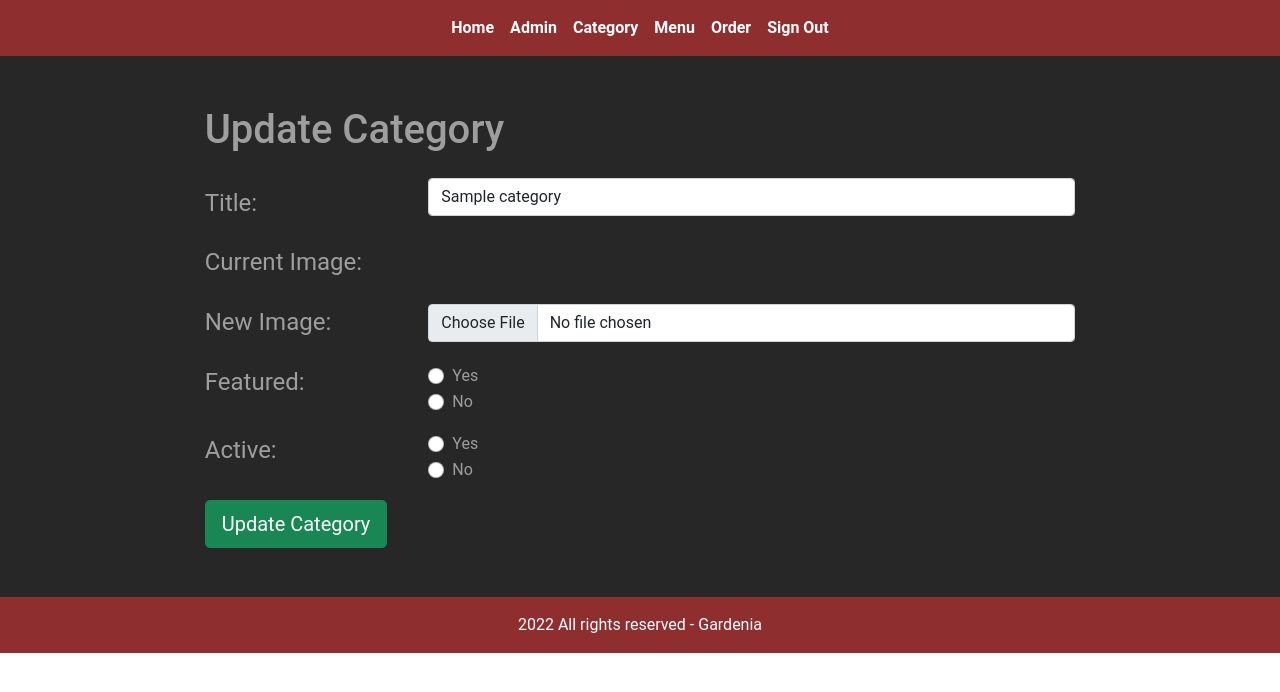
After one commit to EricM95/Food_Order, a PHP site: page /Food_Order/admin/update-category.php?id=1 in a window 1280 px wide. The commit adds this page. Shown: the top 692 px of the page. Run offline with PHP 8.4, Linux system fonts and the light colour scheme; the visitor is signed in with stand-in values (Sample User, id 1); tables that the repository leaves empty or names only in its code hold one stand-in row (values such as "Sample post").

```diff
--- /dev/null
+++ b/admin/update-category.php
@@ -0,0 +1,112 @@
+<?php  include('partials/header.php'); ?>
+
+    <div class="main-content">
+        <div class="container">
+            <div class="wrapper">
+                <h1>Update Category</h1>
+
+                <?php
+
+                    if(isset($_GET['id']))
+                    {
+                        // Get ID and other details
+                        $id = $_GET['id'];
+                        // Query to get all other details
+                        $sql = "SELECT * FROM tbl_category WHERE id=$id";
+
+                        // Execute query
+                        $res = mysqli_query($conn, $sql);
+
+                        // Count rows to check if id is valid
+                        $count = mysqli_num_rows($res);
+
+                        if($count==1)
+                        {
+                            // Get data
+                            $row = mysqli_fetch_assoc($res);
+                            $title = $row['title'];
+                            $current_image = $row['image_name'];
+                            $featured = $row['featured'];
+                            $active = $row['active'];
+                        }
+                        else
+                        {
+                            // Redirect
+                            $_SESSION['no-category-found'] = "<div class='error'>Category not found</div>";
+                            header('location:'.SITEURL.'admin/manage-category.php');
+                        }
+
+                    }
+                    else
+                    {
+                        // Redirect to manage category page
+                        header('location:'.SITEURL.'admin/manage-category.php');
+                    }
+
+                ?>
+
+                <form action="" method="POST" enctype="multipart/form-data" class="mt-4">
+                <div class="row mb-3">
+                    <label class="col-sm-3 col-form-label fs-4">Title: </label>
+                    <div class="col-sm-9">
+                        <input type="text" class="form-control" name="title" value="<?php echo $title; ?>">
+                    </div>
+                </div>
+
+                <div class="row mb-3">
+                    <label class="form-label col-sm-3 fs-4">Current Image:</label>
+
+                    <div class="col-sm-9">
+
+                    </div>
+                </div>
+
+                <div class="row mb-3">
+                    <label class="form-label col-sm-3 fs-4">New Image:</label>
+
+                    <div class="col-sm-9">
+                        <input type="file" class="form-control" name="image">
+                    </div>
+                </div>
+
+                <fieldset class="row mb-3">
+                    <legend for="" class="col-sm-3 text-align-center">Featured: </legend>
+                    <div class="col-sm-9">
+                        <div class="form-check">
+                            <input type="radio" class="form-check-input" name="featured" value="Yes">
+                            <label class="form-check-label">Yes</label>
+                        </div>
+
+                        <div class="form-check">
+                            <input type="radio" class="form-check-input" name="featured" value="No">
+                            <label class="form-check-label">No</label>
+                        </div>
+                    </div>
+                </fieldset>
+
+                <fieldset class="row mb-3">
+                    <legend for="" class="col-sm-3 text-align-center">Active: </legend>
+                    <div class="col-sm-9">
+                        <div class="form-check">
+                            <input type="radio" class="form-check-input" name="active" value="Yes">
+                            <label class="form-check-label">Yes</label>
+                        </div>
+
+                        <div class="form-check">
+                            <input type="radio" class="form-check-input" name="active" value="No">
+                            <label class="form-check-label">No</label>
+                        </div>
+                    </div>
+                </fieldset>
+
+                <div class="col-auto">
+                    <input type="submit" name="submit" value="Update Category" class="btn btn-success btn-lg">
+                </div>
+
+            </form>
+
+            </div>
+        </div>
+    </div>
+
+<?php  include('partials/footer.php'); ?>
```
Also changed, not shown: admin/add-category.php (+6 -1 lines), admin/delete-category.php (added, +64 -0 lines), admin/login.php (+10 -16 lines), admin/manage-category.php (+21 -3 lines), images/category/Food_Category_797.jpg (renamed from images/category/chow-mein.jpg).
